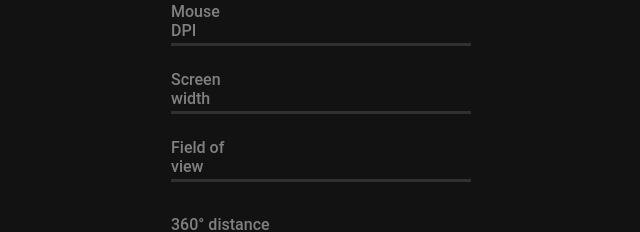
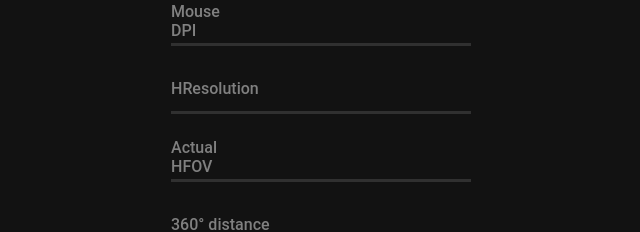
Before and after one commit to AJ141299/viewspeed-calculator, an Angular app: page / in a window 1280 px wide. Shown: the part 264-496 px from the top of the page, without its empty margins (319-959 px from the left). Built offline with nearby package versions, Linux system fonts and the light colour scheme.

Commit message:
more label renames

```diff
--- a/src/app/app.component.html
+++ b/src/app/app.component.html
@@ -9,7 +9,7 @@
     </div>
 
     <div class="input-box">
-      <p class="label">Screen width</p>
+      <p class="label">HResolution</p>
       <input
         (keyup)="calculate()"
         type="number"
@@ -18,7 +18,7 @@
     </div>
 
     <div class="input-box">
-      <p class="label">Field of view</p>
+      <p class="label">Actual HFOV</p>
       <input
         (keyup)="calculate()"
         type="number"
```
